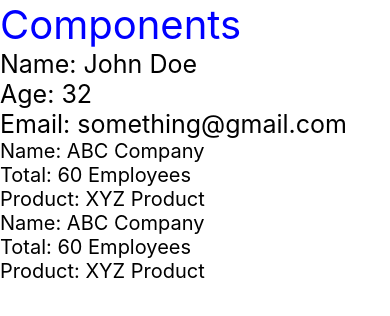
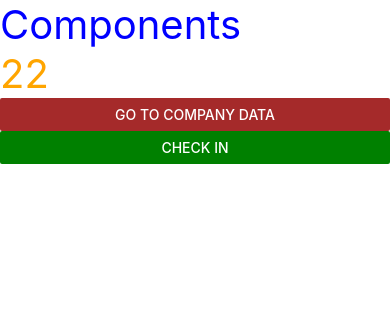
Before and after one commit to mtalhaleo2002/RN-App-From-Bg, a React Native app: screen / in a window 390 px wide. Shown: the top 316 px of the page. Built offline with nearby package versions, Linux system fonts and the light colour scheme.

Commit message:
Button And OnPress Event In React-Native

```diff
--- a/App.tsx
+++ b/App.tsx
@@ -1,25 +1,25 @@
 import React from 'react';
-import { Text, View } from 'react-native';
-import CompanyData from './components/CompanyData';
+import { Button, Text, View } from 'react-native';
 
 const App = () => {
+  let data = 22;
+  const fruit = (val: string) => {
+    data = 20;
+    console.log(data);
+    // console.log(val);
+    // console.log('Fruit Function Pressed');
+    // console.warn('Fruit Function Pressed');
+  };
   return (
     <View>
       <Text style={{ color: 'blue', fontSize: 40 }}>Components</Text>
-      <UserData />
-      <CompanyData />
-    </View>
-  );
-};
-
-const UserData = () => {
-  return (
-    <View>
-      <Text style={{ fontSize: 25 }}>Name: John Doe</Text>
-      <Text style={{ fontSize: 25 }}>Age: 32</Text>
-      <Text style={{ fontSize: 25 }}>Email: something@gmail.com</Text>
-      <CompanyData />
-      {/* Component Can be used in another component also */}
+      <Text style={{ color: 'orange', fontSize: 40 }}>{data}</Text>
+      <Button
+        title="Go to Company Data"
+        color={'brown'}
+        onPress={() => fruit('1st Button Called')}
+      />
+      <Button title="Check In" color={'green'} onPress={() => fruit('Hello')} />
     </View>
   );
 };
```
